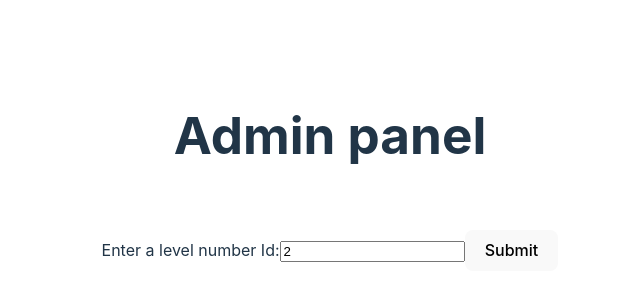
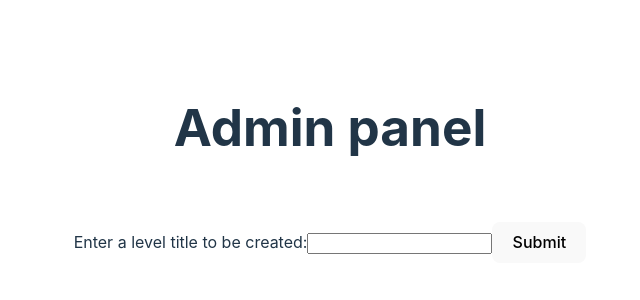
Before and after one commit to ezebarredo/loopcourse-server, a React (Vite) app in the folder admin-panel/: page / in a window 1280 px wide. Shown: the part 204-504 px from the top of the page, without its empty margins (310-950 px from the left). Built offline with nearby package versions, Linux system fonts and the light colour scheme.

Commit message:
component level.jsx created to create newLevel with title

```diff
--- /dev/null
+++ b/admin-panel/components/level.jsx
@@ -0,0 +1,49 @@
+import { useState } from "react";
+import "/src/App.css";
+
+export default function LevelUI() {
+  const [data, setData] = useState(null);
+  const [levelTitle, setlevelTitle] = useState("");
+
+  const handleLevelTitle = (event) => {
+    setlevelTitle((levelTitle) => event.target.value);
+  };
+
+  const handleSubmitLevel = async (event) => {
+    event.preventDefault();
+    try {
+      const response = await fetch("http://localhost:4000/api/:levelId", {
+        method: "POST",
+        headers: {
+          "Content-Type": "application/json",
+        },
+        body: JSON.stringify({ title: levelTitle }),
+      });
+      if (!response.ok) {
+        throw new Error("Network response failed");
+      }
+      const data = await response.json();
+      setData(data.newLevel.title);
+      console.log("Response from backend:", data);
+    } catch (error) {
+      console.error("Error:", error);
+    }
+  };
+
+  return (
+    <>
+      <h1>Admin panel</h1>
+      <div className="card">
+        <form onSubmit={handleSubmitLevel}>
+          <label>
+            Enter a level title to be created:
+            <input type="text" value={levelTitle} onChange={handleLevelTitle} />
+            <button type="submit">Submit</button>
+          </label>
+          <p>{data ? `New level create with title: ${data}` : ""}</p>
+        </form>
+      </div>
+      <p className="read-the-docs"></p>
+    </>
+  );
+}
--- a/admin-panel/index.html
+++ b/admin-panel/index.html
@@ -4,7 +4,7 @@
     <meta charset="UTF-8" />
     <!-- <link rel="icon" type="image/svg+xml" href="/vite.svg" /> -->
     <meta name="viewport" content="width=device-width, initial-scale=1.0" />
-    <title>😎 Admin Panel</title>
+    <title>😎 Loop Course Admin Panel</title>
   </head>
   <body>
     <div id="root"></div>
--- a/admin-panel/src/App.jsx
+++ b/admin-panel/src/App.jsx
@@ -1,49 +1,5 @@
-import { useState } from "react";
-import "./App.css";
-
-function FormUI() {
-  const [levelNumber, setLevelNumber] = useState(2);
-
-  const changeLevel = (event) => {
-    if (event.target.value < 11) {
-      setLevelNumber((levelNumber) => event.target.value);
-    }
-  };
-
-  const handleSubmit = async () => {
-    try {
-      const response = await fetch(
-        `http://localhost:4000/api/levels/${levelNumber}`
-      );
-      if (!response.ok) {
-        throw new Error("Network response was not ok");
-      }
-      const data = await response.json();
-      console.log("Response from backend:", data.getLevel);
-    } catch (error) {
-      console.error("Error:", error);
-    }
-  };
-
-  return (
-    <>
-      <h1>Admin panel</h1>
-      <div className="card">
-        <form action="submit">
-          <label>
-            Enter a level number Id:
-            <input type="number" value={levelNumber} onInput={changeLevel} />
-            <button type="button" onClick={handleSubmit}>
-              Submit
-            </button>
-          </label>
-        </form>
-      </div>
-      <p className="read-the-docs"></p>
-    </>
-  );
-}
+import LevelUI from "../components/level";
 
 export default function App() {
-  return <FormUI />;
+  return <LevelUI />;
 }
```
Also changed, not shown: 2 other files (tests, documents, lock files or other folders).
